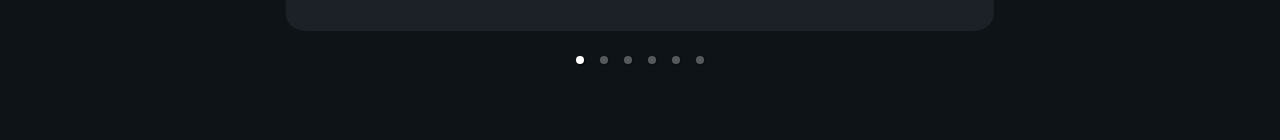
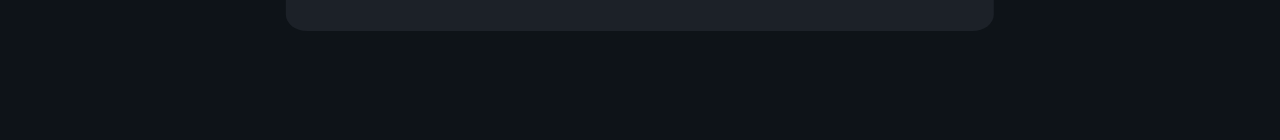
Before and after one commit to Thiago0808/portfolio, a React (Vite) app: page / in a window 1280 px wide. Shown: the part 2537-2677 px from the top of the page. Built offline with nearby package versions, Linux system fonts and the light colour scheme; a web font is replaced by a local one.

Commit message:
fix: Remove bolinhas do Carrossel de Projetos

```diff
--- a/src/sections/projects/index.tsx
+++ b/src/sections/projects/index.tsx
@@ -24,6 +24,7 @@ function Projects({ language }: SectionsProps) {
           showArrows
           showThumbs={false}
           showStatus={false}
+          showIndicators={false}
           infiniteLoop
           emulateTouch
         >
```
